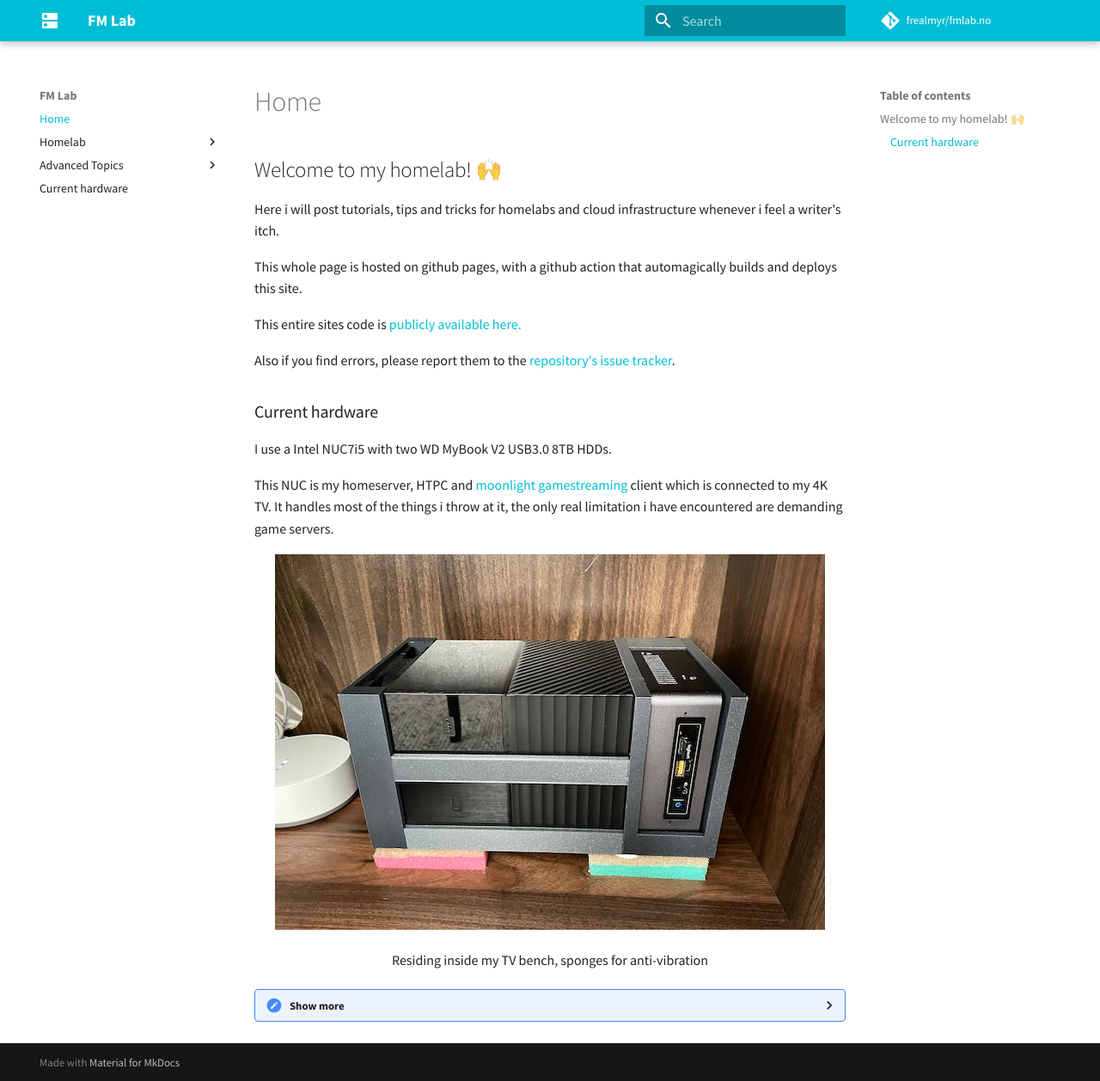
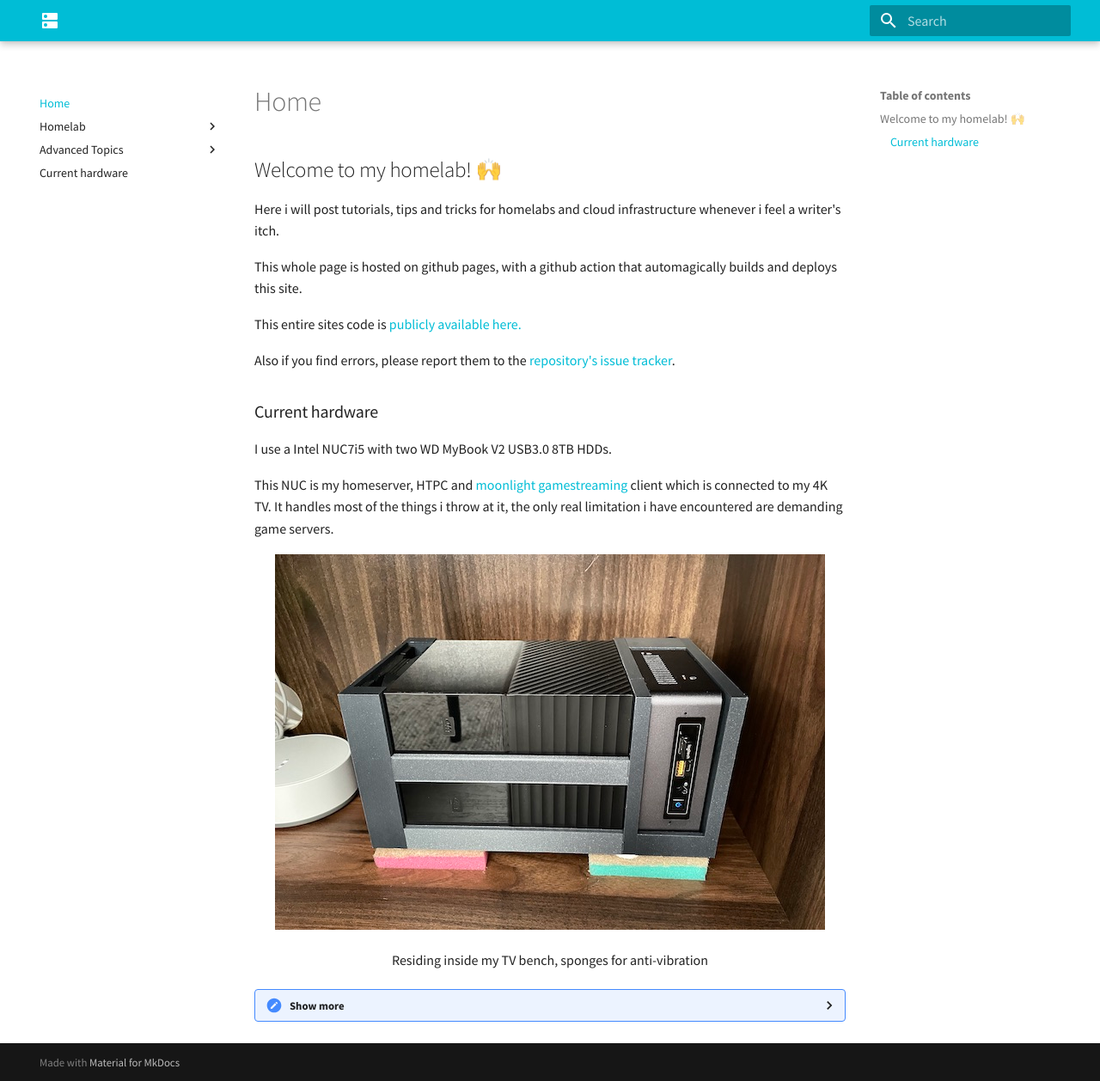
Before and after one commit to frealmyr/docs.fmlab.no, an MkDocs documentation site: the page built from docs/index.md, in a window 1280 px wide and 1258 px high. Shown: the whole window at 86% size. Built offline with MkDocs 1.6.1 and Material for MkDocs 9.7.7, drawn with Linux system fonts in a browser that asks for light colours; comment, search, counter and statistics services are not loaded; some of the changed lines change nothing that is shown.

Commit message:
Update mkdocs.yml

```diff
--- a/mkdocs.yml
+++ b/mkdocs.yml
@@ -1,11 +1,11 @@
-site_name: "FM Lab"
-site_url: 'https://fmlab.no/'
+#site_name: "FM Lab"
+#site_url: 'https://fmlab.no/'
 
-site_author: 'Fredrick Myrvoll'
-site_description: 'Guides & tips for the homelab community'
+#site_author: 'Fredrick Myrvoll'
+#site_description: 'Guides & tips for the homelab community'
 
-repo_name: 'frealmyr/fmlab.no'
-repo_url: 'https://github.com/frealmyr/fmlab.no'
+#repo_name: 'frealmyr/fmlab.no'
+#repo_url: 'https://github.com/frealmyr/fmlab.no'
 
 strict: true # Fail build if there are broken links
 docs_dir: docs/
```
